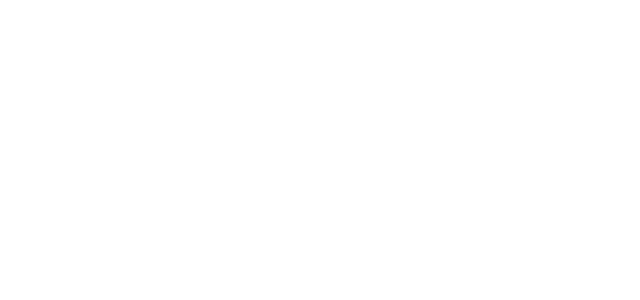
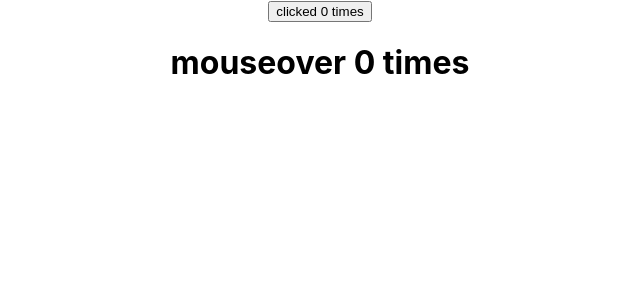
Before and after one commit to vigneshMahenthiran/react-practice, a React (Create React App) app: page / in a window 1280 px wide. Shown: the top 300 px of the page, without its empty margins (320-960 px from the left). Built offline with nearby package versions, Linux system fonts and the light colour scheme.

Commit message:
1-06-2023

```diff
--- a/src/App.js
+++ b/src/App.js
@@ -19,14 +19,29 @@
 import PortalDemo from './components/PortalDemo';
 import Hero from './components/Hero';
 import ErrorBoundary from './components/ErrorBoundary';
+import ClickCounter from './components/ClickCounter';
+import HoverCounter from './components/HoverCounter';
+import ClickCounterTwo from './components/ClickCounterTwo';
+import HoverCounterTwo from './HoverCounterTwo';
+import RenderCounter from './components/RenderCounter';
 
 function App() {
   return (
     <div className="App">
-      <ErrorBoundary>
+      <RenderCounter render={(count,incrementCounter)=>(
+        <ClickCounterTwo count= {count} incrementCounter ={incrementCounter}/>
+      )} />
+      <RenderCounter render={(count,incrementCounter)=>(
+        <HoverCounterTwo count={count} incrementCounter={incrementCounter}/>
+      )}/>
+      {/* <ClickCounterTwo/>
+      <HoverCounterTwo/> */}
+      {/* <ClickCounter/>
+      <HoverCounter/> */}
+      {/* <ErrorBoundary>
         <Hero name="batman" />
         <Hero name="joker" />
-      </ErrorBoundary>
+      </ErrorBoundary> */}
       {/* <Hero name="batman" />
       <Hero name="joker" /> */}
 
--- /dev/null
+++ b/src/HoverCounterTwo.js
@@ -0,0 +1,27 @@
+//render props
+
+import React ,{Component} from "react";
+
+class HoverCounterTwo extends Component{
+
+    // constructor(props){
+    //     super(props)
+    //     this.state= {
+    //         count : 0
+    //     }
+    // }
+
+    // incrementCounter = ()=>{
+    //     this.setState((currentState)=>{
+    //         return{ count : currentState.count +1}
+    //     })
+    // }
+
+    render(){
+        return(
+            <h1 onMouseOver={this.props.incrementCounter}> mouseover {this.props.count} times</h1>
+        )
+    }
+}
+
+export default HoverCounterTwo
--- /dev/null
+++ b/src/components/ClickCounter.js
@@ -0,0 +1,29 @@
+//higher order component
+
+import React ,{Component} from "react";
+import WithCounter from "./WithCounter"
+
+class ClickCounter extends Component{
+
+    // const {}
+    // constructor(props){
+    //     super(props)
+    //     this.state= {
+    //         count : 0
+    //     }
+    // }
+
+    // incrementCounter = ()=>{
+    //     this.setState((currentState)=>{
+    //         return{ count : currentState.count +1}
+    //     })
+    // }
+
+    render(){
+        return(
+            <button onClick={this.props.incrementCounter}>{this.props.name} clicked {this.props.count} times</button>
+        )
+    }
+}
+
+export default WithCounter(ClickCounter)
--- /dev/null
+++ b/src/components/ClickCounterTwo.js
@@ -0,0 +1,27 @@
+//render props
+
+import React ,{Component} from "react";
+
+class ClickCounterTwo extends Component{
+
+    // constructor(props){
+    //     super(props)
+    //     this.state= {
+    //         count : 0
+    //     }
+    // }
+
+    // incrementCounter = ()=>{
+    //     this.setState((currentState)=>{
+    //         return{ count : currentState.count +1}
+    //     })
+    // }
+
+    render(){
+        return(
+            <button onClick={this.props.incrementCounter}> clicked {this.props.count} times</button>
+        )
+    }
+}
+
+export default ClickCounterTwo
--- /dev/null
+++ b/src/components/HoverCounter.js
@@ -0,0 +1,27 @@
+//higher order component
+
+import React ,{Component} from "react";
+import WithCounter from "./WithCounter"
+
+class HoverCounter extends Component{
+    // constructor(props){
+    //     super(props)
+    //     this.state= {
+    //         count : 0
+    //     }
+    // }
+
+    // incrementCounter = ()=>{
+    //     this.setState((currentState)=>{
+    //         return{ count : currentState.count +1}
+    //     })
+    // }
+
+    render(){
+        return(
+            <h1 onMouseOver={this.props.incrementCounter}>MouseOver {this.props.count} times</h1>
+        )
+    }
+}
+
+export default WithCounter(HoverCounter)
--- /dev/null
+++ b/src/components/RenderCounter.js
@@ -0,0 +1,29 @@
+//render props
+//using this counter function for incrementing in both clickcountertwo and hovercountertwo by using function as props
+
+import React, {Component} from "react";
+
+class RenderCounter extends Component{
+    constructor(props){
+        super(props)
+        this.state= {
+            count : 0
+        }
+    }
+
+    incrementCounter = ()=>{
+        this.setState((currentState)=>{
+            return{ count : currentState.count +1}
+        })
+    }
+
+    render(){
+        return(
+            <div>
+                {this.props.render(this.state.count , this.incrementCounter)}
+            </div>
+        )
+    }
+}
+
+export default RenderCounter
--- /dev/null
+++ b/src/components/WithCounter.js
@@ -0,0 +1,29 @@
+//creating a higher order component and exporting it to clickcounter.js and hovercounter.js
+
+import React from "react";
+
+const UpdatedComponent = OriginalComponent =>{
+    class NewComponent extends React.Component{
+
+        constructor(props){
+            super(props)
+            this.state= {
+                count : 0
+            }
+        }
+
+        incrementCounter = ()=>{
+            this.setState((currentState)=>{
+                return{ count : currentState.count +1}
+            })
+        }
+        render(){
+            return(
+                <OriginalComponent count={this.state.count} incrementCounter={this.incrementCounter}/>
+            )
+        }
+    }
+    return NewComponent
+}
+
+export default UpdatedComponent
```
